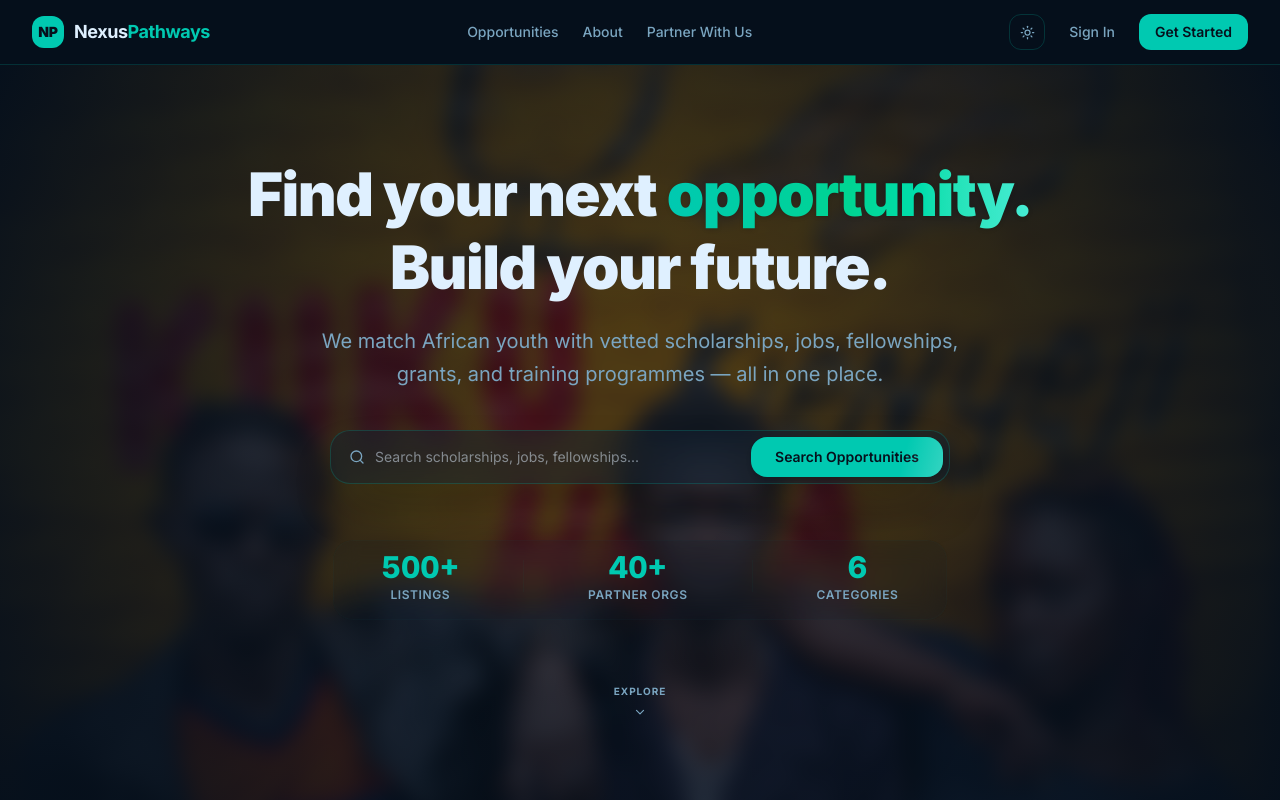
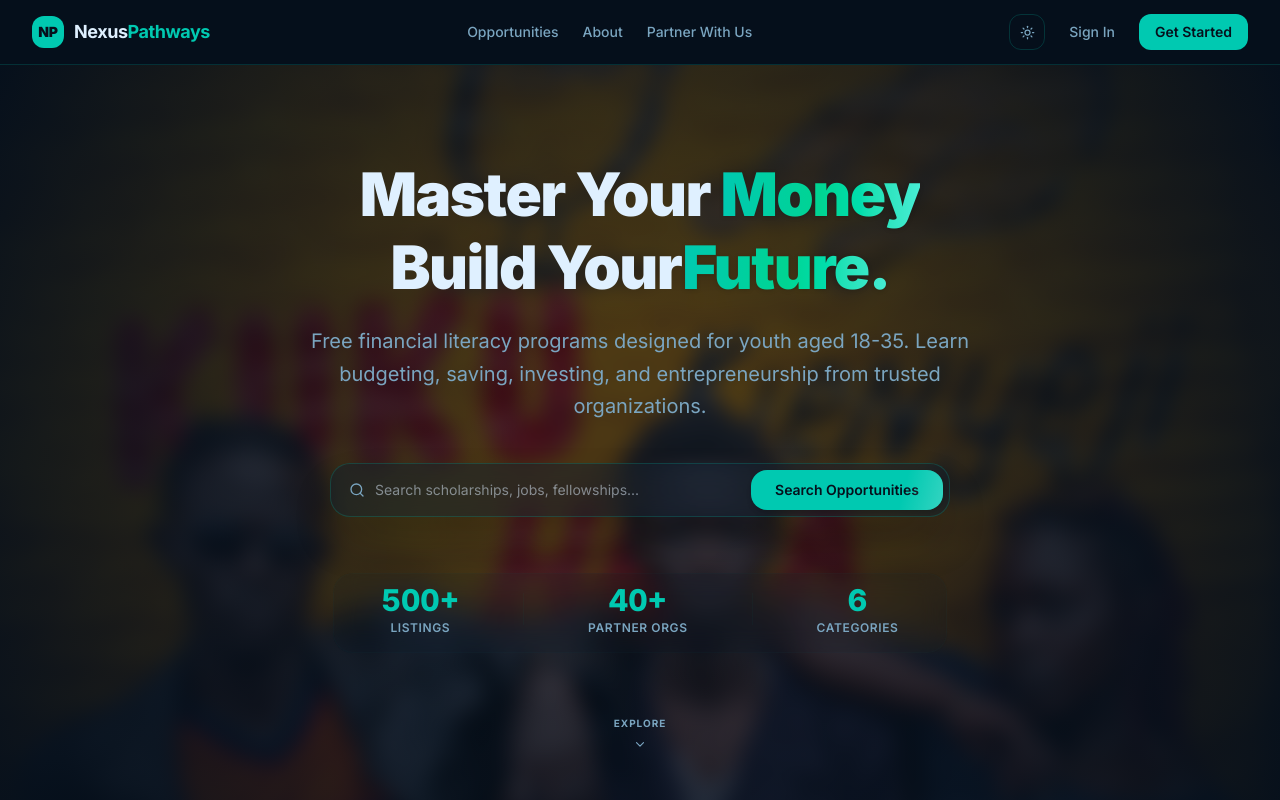
Before and after one commit to rennoxm/nexuspathways, a Next.js app: page / in a window 1280 px wide. Shown: the top 800 px of the page. Built offline with nearby package versions, Linux system fonts and the light colour scheme.

Commit message:
refactored home, changed hero text

```diff
--- a/app/page.tsx
+++ b/app/page.tsx
@@ -12,7 +12,7 @@ export default function Home() {
       <Navbar />
       <main className="flex-1">
         <Hero />
-        <CategoryGrid />
+        {/*<CategoryGrid />*/}
         <FeaturedOpps />
         <CommunityCTA />
         <PartnerBanner />
--- a/components/home/Hero.tsx
+++ b/components/home/Hero.tsx
@@ -61,9 +61,9 @@ export function Hero() {
               animationName: "slideUp"
             }}
           >
-            Find your next{" "}
+            Master Your{" "}
             <span className="bg-gradient-to-r from-[var(--primary)] via-emerald-400 to-teal-300 bg-clip-text text-transparent drop-shadow-sm">
-              opportunity.
+              Money
             </span>
           </span>
           <span
@@ -75,7 +75,10 @@ export function Hero() {
               animationName: "slideUp"
             }}
           >
-            Build your future.
+            Build Your
+            <span className="bg-gradient-to-r from-[var(--primary)] via-emerald-400 to-teal-300 bg-clip-text text-transparent drop-shadow-sm">
+              Future.
+            </span>
           </span>
         </h1>
 
@@ -89,7 +92,7 @@ export function Hero() {
             animationName: "slideUp",
           }}
         >
-          We match African youth with vetted scholarships, jobs, fellowships, grants, and training programmes — all in one place.
+          Free financial literacy programs designed for youth aged 18-35. Learn budgeting, saving, investing, and entrepreneurship from trusted organizations.
         </p>
 
         {/* Centered Search Bar */}
```
